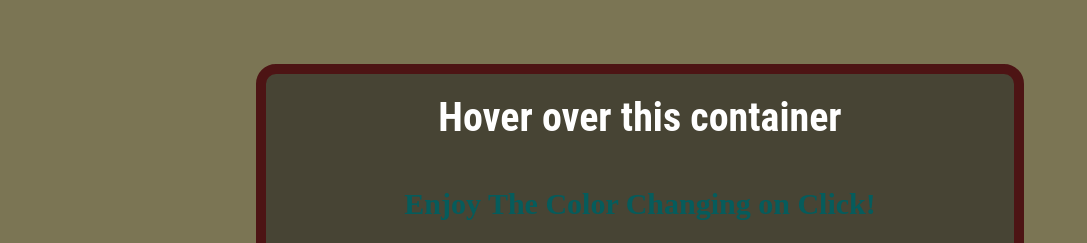
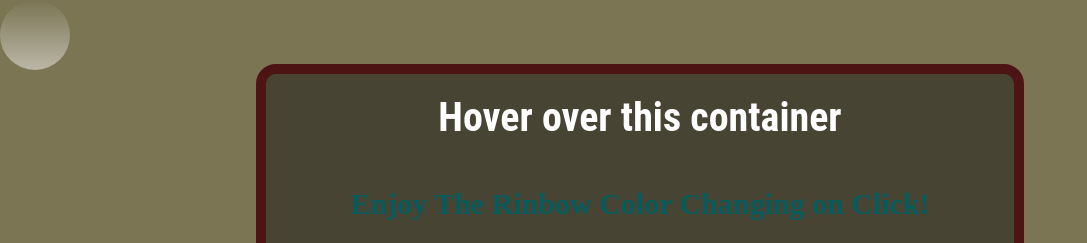
Before and after one commit to arannyakarak/imageclick, a plain HTML site: page index.html in a window 1280 px wide. Shown: the top 243 px of the page, without its empty margins (0-1087 px from the left). Drawn offline with Linux system fonts and the light colour scheme.

Commit message:
change h2 and id name

```diff
--- a/index.html
+++ b/index.html
@@ -14,7 +14,7 @@
 
     <h1 class = "mainText">  Hover over this container </h1>
     <div>
-        <h2>Enjoy The  Color Changing on Click! </h2>
+        <h2>Enjoy The Rinbow Color Changing on Click! </h2>
         <img src="img/laptop.jpg" alt="img" style="width:60%;"  id="getImage" >
 
     </div>
@@ -25,7 +25,7 @@
 
 </div>
 
-<div id="overLight"></div>
+<div id="spotLight"></div>
 <script  src="./script.js"></script>
 </body>
 
```
